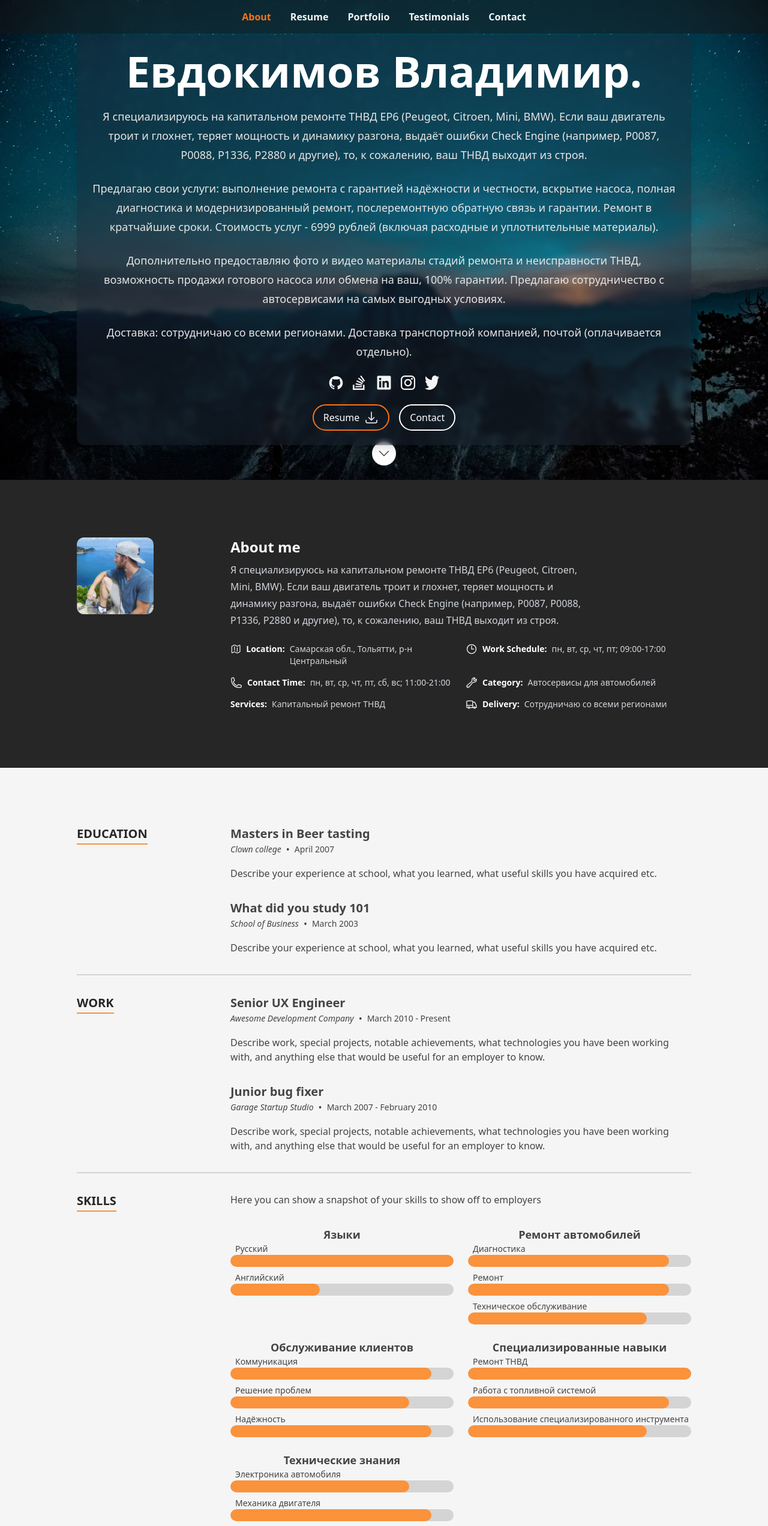
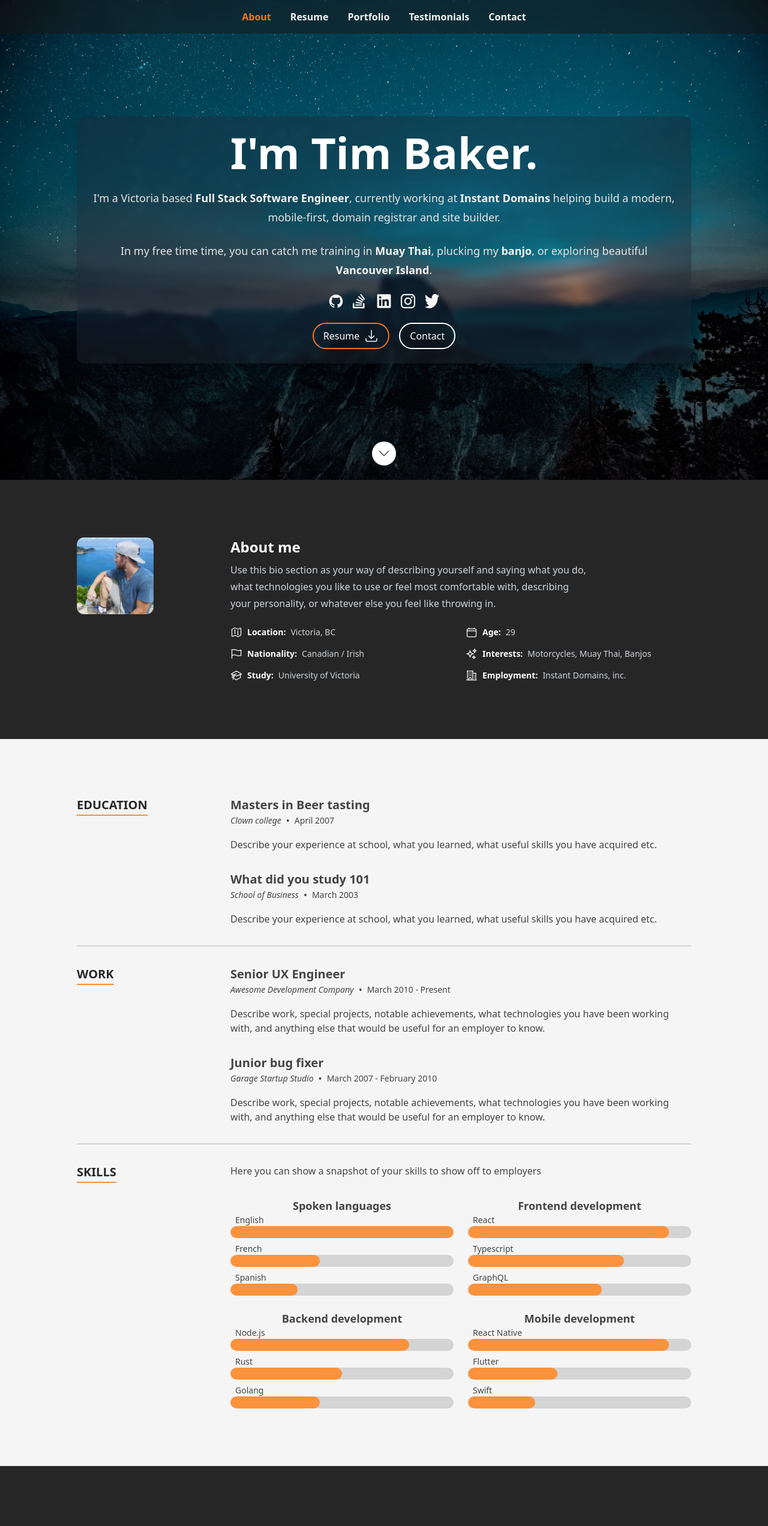
Before and after one commit to mysubcult/tbaker, a Next.js app: page / in a window 1280 px wide. Shown: the top 2544 px of the page at 60% size. Built offline with nearby package versions, Linux system fonts and the light colour scheme.

Commit message:
Update data.tsx

```diff
--- a/src/data/data.tsx
+++ b/src/data/data.tsx
@@ -1,11 +1,11 @@
 import {
+  AcademicCapIcon,
   ArrowDownTrayIcon,
+  BuildingOffice2Icon,
+  CalendarIcon,
+  FlagIcon,
   MapIcon,
-  ClockIcon,
-  PhoneIcon,
-  WrenchIcon,
-  ToolsIcon,
-  TruckIcon,
+  SparklesIcon,
 } from '@heroicons/react/24/outline';
 
 import GithubIcon from '../components/Icon/GithubIcon';
@@ -69,20 +69,18 @@ export type SectionId = (typeof SectionId)[keyof typeof SectionId];
  */
 export const heroData: Hero = {
   imageSrc: heroImage,
-  name: `Евдокимов Владимир.`,
+  name: `I'm Tim Baker.`,
   description: (
     <>
       <p className="prose-sm text-stone-200 sm:prose-base lg:prose-lg">
-        Я специализируюсь на капитальном ремонте ТНВД ЕР6 (Peugeot, Citroen, Mini, BMW). Если ваш двигатель троит и глохнет, теряет мощность и динамику разгона, выдаёт ошибки Check Engine (например, P0087, P0088, P1336, P2880 и другие), то, к сожалению, ваш ТНВД выходит из строя.
+        I'm a Victoria based <strong className="text-stone-100">Full Stack Software Engineer</strong>, currently working
+        at <strong className="text-stone-100">Instant Domains</strong> helping build a modern, mobile-first, domain
+        registrar and site builder.
       </p>
       <p className="prose-sm text-stone-200 sm:prose-base lg:prose-lg">
-        Предлагаю свои услуги: выполнение ремонта с гарантией надёжности и честности, вскрытие насоса, полная диагностика и модернизированный ремонт, послеремонтную обратную связь и гарантии. Ремонт в кратчайшие сроки. Стоимость услуг - 6999 рублей (включая расходные и уплотнительные материалы).
-      </p>
-      <p className="prose-sm text-stone-200 sm:prose-base lg:prose-lg">
-        Дополнительно предоставляю фото и видео материалы стадий ремонта и неисправности ТНВД, возможность продажи готового насоса или обмена на ваш, 100% гарантии. Предлагаю сотрудничество с автосервисами на самых выгодных условиях.
-      </p>
-      <p className="prose-sm text-stone-200 sm:prose-base lg:prose-lg">
-        Доставка: сотрудничаю со всеми регионами. Доставка транспортной компанией, почтой (оплачивается отдельно).
+        In my free time time, you can catch me training in <strong className="text-stone-100">Muay Thai</strong>,
+        plucking my <strong className="text-stone-100">banjo</strong>, or exploring beautiful{' '}
+        <strong className="text-stone-100">Vancouver Island</strong>.
       </p>
     </>
   ),
@@ -106,14 +104,16 @@ export const heroData: Hero = {
  */
 export const aboutData: About = {
   profileImageSrc: profilepic,
-  description: `Я специализируюсь на капитальном ремонте ТНВД ЕР6 (Peugeot, Citroen, Mini, BMW). Если ваш двигатель троит и глохнет, теряет мощность и динамику разгона, выдаёт ошибки Check Engine (например, P0087, P0088, P1336, P2880 и другие), то, к сожалению, ваш ТНВД выходит из строя.`,
+  description: `Use this bio section as your way of describing yourself and saying what you do, what technologies you like
+  to use or feel most comfortable with, describing your personality, or whatever else you feel like throwing
+  in.`,
   aboutItems: [
-    {label: 'Location', text: 'Самарская обл., Тольятти, р-н Центральный', Icon: MapIcon},
-    {label: 'Work Schedule', text: 'пн, вт, ср, чт, пт; 09:00‑17:00', Icon: ClockIcon},
-    {label: 'Contact Time', text: 'пн, вт, ср, чт, пт, сб, вс; 11:00‑21:00', Icon: PhoneIcon},
-    {label: 'Category', text: 'Автосервисы для автомобилей', Icon: WrenchIcon},
-    {label: 'Services', text: 'Капитальный ремонт ТНВД', Icon: ToolsIcon},
-    {label: 'Delivery', text: 'Сотрудничаю со всеми регионами', Icon: TruckIcon},
+    {label: 'Location', text: 'Victoria, BC', Icon: MapIcon},
+    {label: 'Age', text: '29', Icon: CalendarIcon},
+    {label: 'Nationality', text: 'Canadian / Irish', Icon: FlagIcon},
+    {label: 'Interests', text: 'Motorcycles, Muay Thai, Banjos', Icon: SparklesIcon},
+    {label: 'Study', text: 'University of Victoria', Icon: AcademicCapIcon},
+    {label: 'Employment', text: 'Instant Domains, inc.', Icon: BuildingOffice2Icon},
   ],
 };
 
@@ -122,83 +122,70 @@ export const aboutData: About = {
  */
 export const skills: SkillGroup[] = [
   {
-    name: 'Языки',
+    name: 'Spoken languages',
     skills: [
       {
-        name: 'Русский',
+        name: 'English',
         level: 10,
       },
       {
-        name: 'Английский',
+        name: 'French',
+        level: 4,
+      },
+      {
+        name: 'Spanish',
+        level: 3,
+      },
+    ],
+  },
+  {
+    name: 'Frontend development',
+    skills: [
+      {
+        name: 'React',
+        level: 9,
+      },
+      {
+        name: 'Typescript',
+        level: 7,
+      },
+      {
+        name: 'GraphQL',
+        level: 6,
+      },
+    ],
+  },
+  {
+    name: 'Backend development',
+    skills: [
+      {
+        name: 'Node.js',
+        level: 8,
+      },
+      {
+        name: 'Rust',
+        level: 5,
+      },
+      {
+        name: 'Golang',
         level: 4,
       },
     ],
   },
   {
-    name: 'Ремонт автомобилей',
+    name: 'Mobile development',
     skills: [
       {
-        name: 'Диагностика',
+        name: 'React Native',
         level: 9,
       },
       {
-        name: 'Ремонт',
-        level: 9,
+        name: 'Flutter',
+        level: 4,
       },
       {
-        name: 'Техническое обслуживание',
-        level: 8,
-      },
-    ],
-  },
-  {
-    name: 'Обслуживание клиентов',
-    skills: [
-      {
-        name: 'Коммуникация',
-        level: 9,
-      },
-      {
-        name: 'Решение проблем',
-        level: 8,
-      },
-      {
-        name: 'Надёжность',
-        level: 9,
-      },
-    ],
-  },
-  {
-    name: 'Специализированные навыки',
-    skills: [
-      {
-        name: 'Ремонт ТНВД',
-        level: 10,
-      },
-      {
-        name: 'Работа с топливной системой',
-        level: 9,
-      },
-      {
-        name: 'Использование специализированного инструмента',
-        level: 8,
-      },
-    ],
-  },
-  {
-    name: 'Технические знания',
-    skills: [
-      {
-        name: 'Электроника автомобиля',
-        level: 8,
-      },
-      {
-        name: 'Механика двигателя',
-        level: 9,
-      },
-      {
-        name: 'Автодиагностика',
-        level: 9,
+        name: 'Swift',
+        level: 3,
       },
     ],
   },
```
